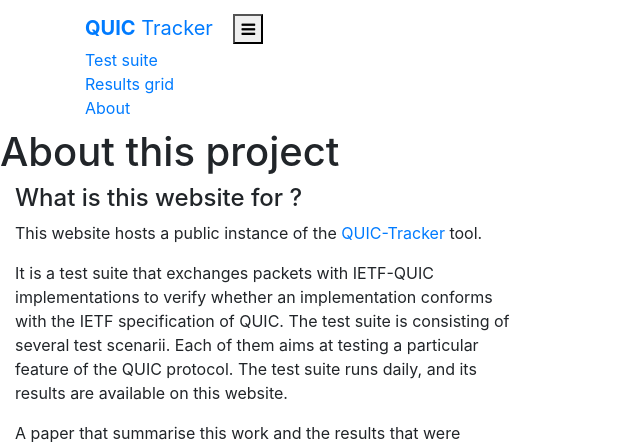
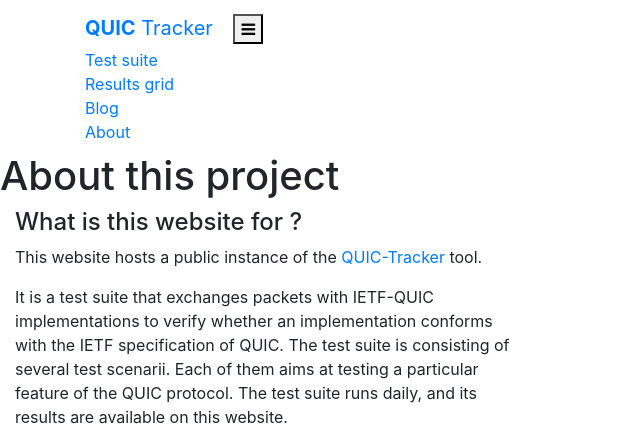
Before and after one commit to QUIC-Tracker/web-app, a Flask app: page /about in a window 1280 px wide, after a click that opens the changed part. Shown: the top 442 px of the page, without its empty margins (0-640 px from the left). Run offline with Flask 2, Linux system fonts and the light colour scheme; some libraries are stand-ins or nearby versions.

Commit message:
Adds a link to the blog

```diff
--- a/quic_tracker/templates/base.html
+++ b/quic_tracker/templates/base.html
@@ -102,6 +102,7 @@
                     <ul class="nav navbar-nav">
                         <li class="{{ 'active' if 'traces' in request.path else '' }}"><a href="{{ url_for('test_suite') }}">Test suite</a></li>
                         <li class="{{ 'active' if 'grid' in request.path else '' }}"><a href="{{ url_for('latest_grid') }}">Results grid</a></li>
+                        <li class=""><a href="https://quic-tracker.info.ucl.ac.be/blog">Blog</a></li>
                         <li class="{{ 'active' if 'about' in request.path else '' }}"><a href="{{ url_for('about') }}">About</a></li>
                         {% if allow_upload %}
                         <li><a data-toggle="modal" data-target="#post-trace-modal"><i class="fa fa-plus"></i></a></li>
```
